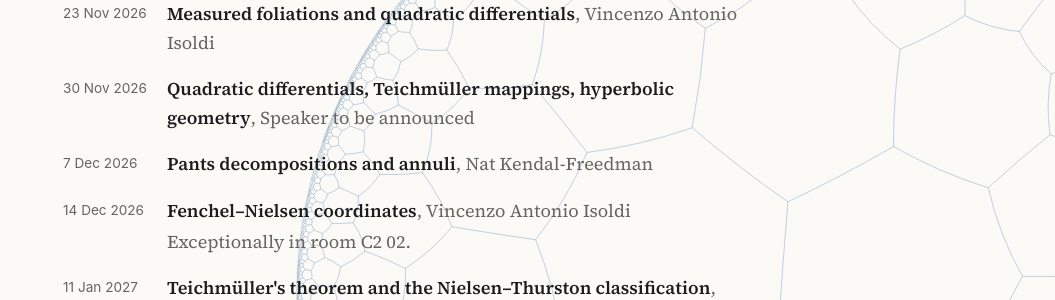
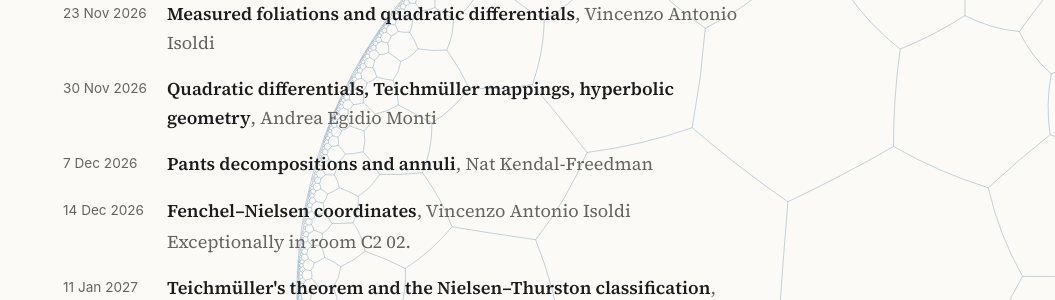
Before and after one commit to vincenzoisoldia/vincenzoisoldia.github.io, a Jekyll site: the page built from teaching.md, in a window 1280 px wide and 900 px high, scrolled down 1553 px. Shown: the part 155-455 px from the top of the window, without its empty margins (225-1280 px from the left). Built offline with Jekyll 4.4.1, drawn with Linux system fonts in a browser that asks for light colours.

Commit message:
Update reading_group.yml

```diff
--- a/_data/reading_group.yml
+++ b/_data/reading_group.yml
@@ -41,7 +41,7 @@ meetings:
     speaker: Vincenzo Antonio Isoldi
   - date: 30 Nov 2026
     topic: Quadratic differentials, Teichmüller mappings, hyperbolic geometry
-    speaker: Speaker to be announced
+    speaker: Andrea Egidio Monti
   - date: 7 Dec 2026
     topic: Pants decompositions and annuli
     speaker: Nat Kendal-Freedman
```
